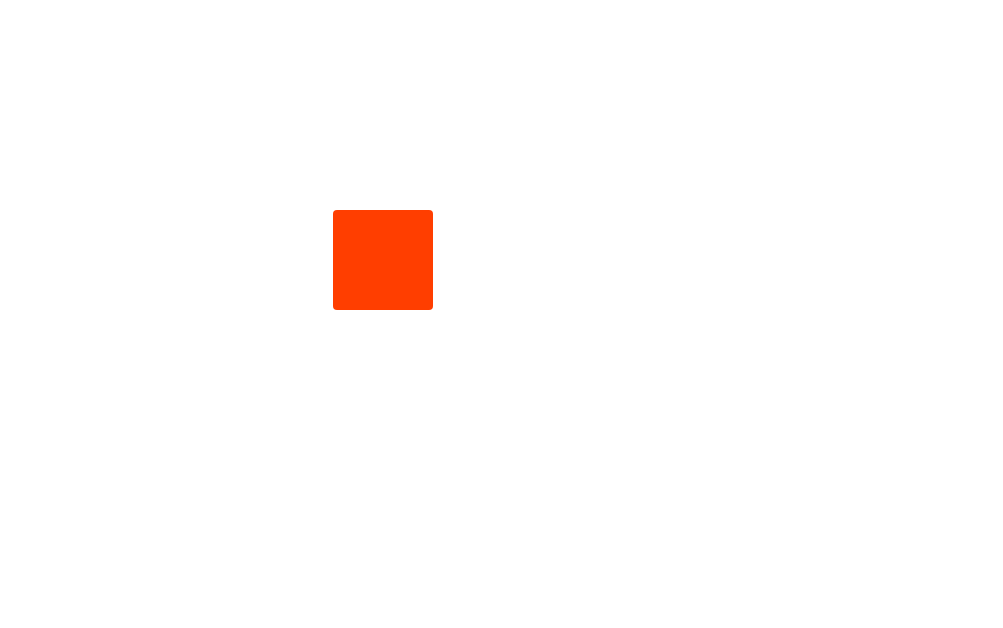
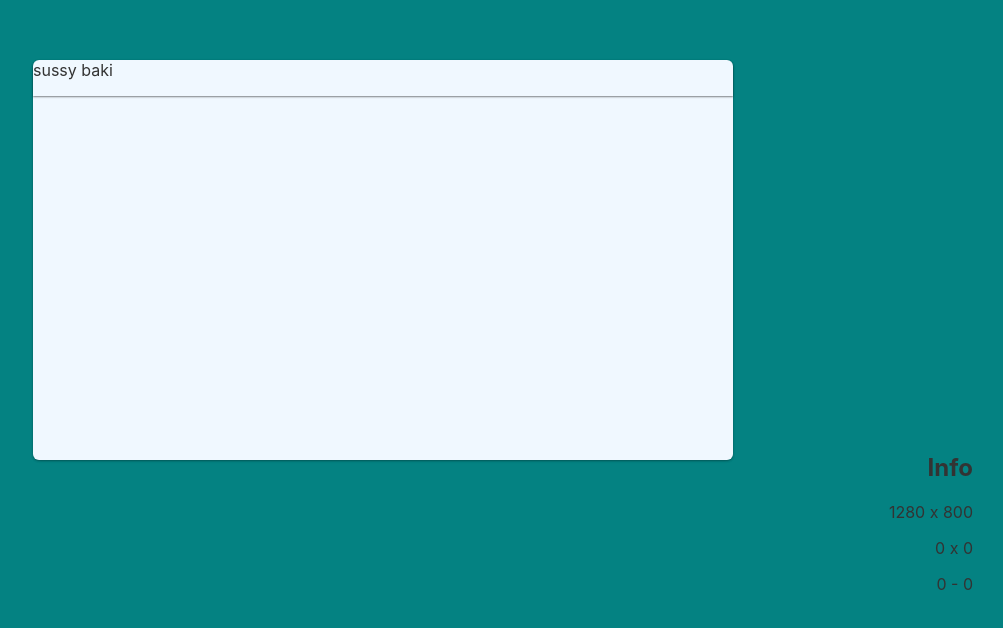
Before and after one commit to essedev/doppia.os, a Svelte app: page / in a window 1280 px wide. Shown: the part 140-768 px from the top of the page, without its empty margins (257-1260 px from the left). Built offline with nearby package versions, Linux system fonts and the light colour scheme.

Commit message:
Started creating windows manager

```diff
--- a/src/App.svelte
+++ b/src/App.svelte
@@ -2,10 +2,14 @@
 	import { spring } from 'svelte/motion';
 	import { pannable } from './pannable.js';
 
+	let { width, height } = window.screen
+	let size = [700, 400]
+	let out = [0, 0]
+
 	const coords = spring({ x: 0, y: 0 }, {
 		stiffness: 0.2,
 		damping: 0.4
-	});
+	})
 
 	function handlePanStart() {
 		coords.stiffness = coords.damping = 1;
@@ -16,36 +20,104 @@
 			x: $coords.x + event.detail.dx,
 			y: $coords.y + event.detail.dy
 		}));
+		out[0] = Math.abs($coords.x) - (width - size[0]) / 2
+		out[1] = Math.abs($coords.y) - Math.ceil((height - size[1]) / 2)
 	}
 
 	function handlePanEnd(event) {
 		coords.stiffness = 0.2;
-		coords.damping = 0.4;
-		coords.set({ x: 0, y: 0 });
+		coords.damping  = 0.4;
+
+		if (out[0] > 0) {
+			if ($coords.x > 0) {
+				if (out[1] > 0) {
+					if ($coords.y > 0) {
+						coords.set({ x: $coords.x - out[0], y: $coords.y - out[1] });
+					} else {
+						coords.set({ x: $coords.x - out[0], y: $coords.y + out[1] });
+					}
+				} else {
+					coords.set({ x: $coords.x - out[0], y: $coords.y });
+				}
+			} else {
+				if (out[1] > 0) {
+					if ($coords.y > 0) {
+						coords.set({ x: $coords.x + out[0], y: $coords.y - out[1] });
+					} else {
+						coords.set({ x: $coords.x + out[0], y: $coords.y + out[1] });
+					}
+				} else {
+					coords.set({ x: $coords.x + out[0], y: $coords.y });
+				}
+			}
+		}
+
+		if (out[1] > 0) {
+			if (out[0] < 0) {
+				if ($coords.y > 0) {
+					coords.set({ x: $coords.x, y: $coords.y - out[1] });
+				} else {
+					coords.set({ x: $coords.x, y: $coords.y + out[1] });
+				}
+			}
+		}
+
 	}
 </script>
 
-<div class="box"
-	use:pannable
-	on:panstart={handlePanStart}
-	on:panmove={handlePanMove}
-	on:panend={handlePanEnd}
-	style="transform:
-		translate({$coords.x}px,{$coords.y}px)
-		rotate({$coords.x * 0.2}deg)"
-></div>
+<svelte:window bind:innerWidth={width} bind:innerHeight={height}/>
+
+<div class="box" style="--width: {size[0]}px; --height: {size[1]}px; transform: translate({$coords.x}px,{$coords.y}px)">
+	<div class="head" use:pannable on:panstart={handlePanStart} on:panmove={handlePanMove} on:panend={handlePanEnd}>
+		sussy baki
+	</div>
+</div>
+
+<div class="info">
+	<h2>Info</h2>
+	<p>{width} x {height}</p>
+	<p>{$coords.x} x {$coords.y}</p>
+	<p>{out[0]} - {out[1]}</p>
+</div>
 
 <style>
 	.box {
-		--width: 100px;
-		--height: 100px;
 		position: absolute;
 		width: var(--width);
 		height: var(--height);
+		box-shadow: rgba(0, 0, 0, 0.12) 0px 1px 3px, rgba(0, 0, 0, 0.24) 0px 1px 2px;
 		left: calc(50% - var(--width) / 2);
 		top: calc(50% - var(--height) / 2);
-		border-radius: 4px;
-		background-color: #ff3e00;
-		cursor: move;
+		border-radius: 6px;
+
+		background-color: aliceblue;
+	}
+
+	.head {
+		height: calc(var(--height) / 11);
+		border-radius: 6px 6px 0px 0px;
+		box-shadow: 0px 1px 2px rgba(0, 0, 0, 0.48);
+		-webkit-user-select: none;
+		-moz-user-select: none;
+		-ms-user-select: none;
+		user-select: none;
+		cursor: grab;
+	}
+
+	.head:active {
+		cursor: grabbing;
+	}
+
+	.info {
+		position: absolute;
+		bottom: 0;
+		right: 0;
+		padding: 50px;
+		text-align: right;
+	}
+
+	:global(body) {
+		overflow: hidden;
+		background-color: #048282;
 	}
 </style>
--- a/src/main.js
+++ b/src/main.js
@@ -2,9 +2,6 @@ import App from './App.svelte';
 
 const app = new App({
 	target: document.body,
-	props: {
-		name: 'world'
-	}
 });
 
 export default app;
```
